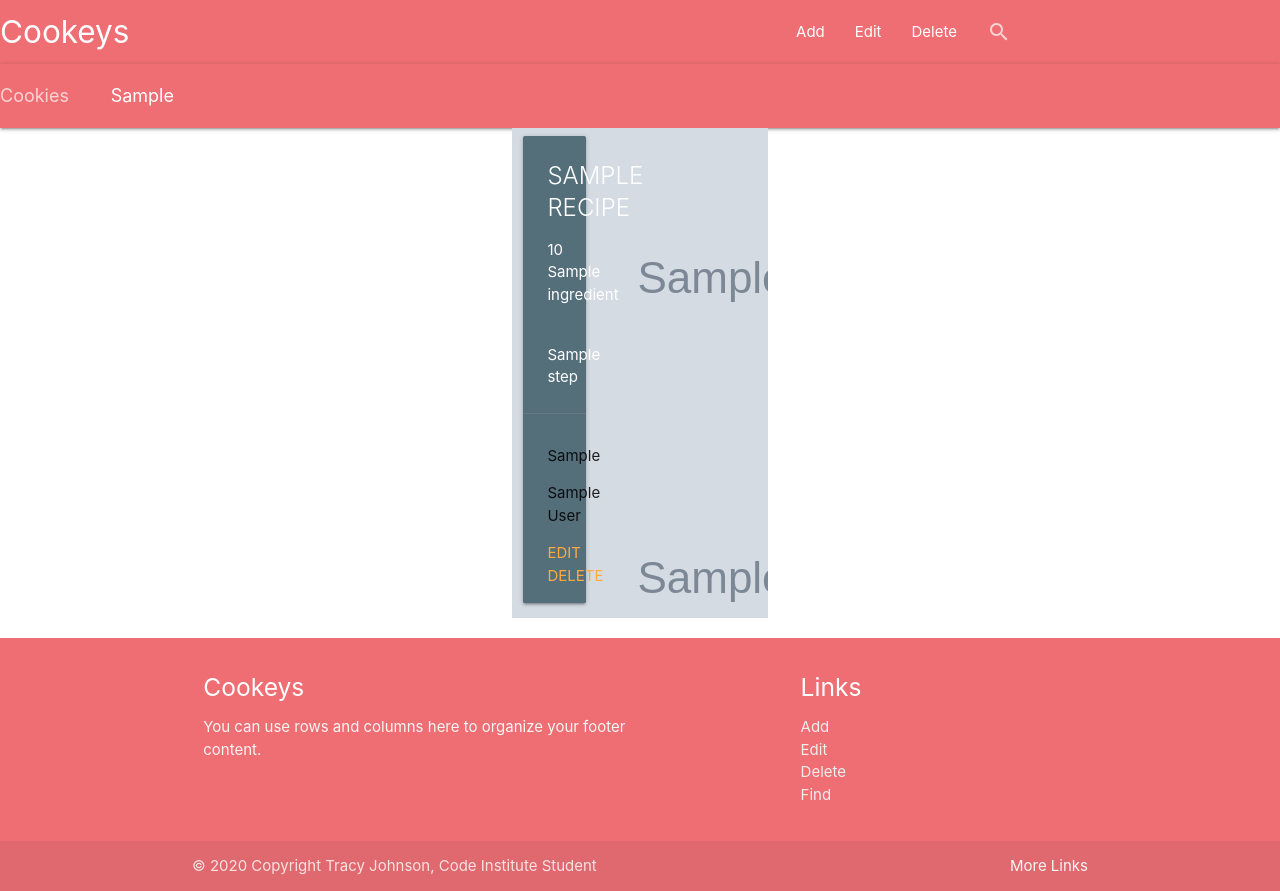
After one commit to tracyjohnson213/cookeys2, a Flask app: a page that uses templates/base.html in a window 1280 px wide. The commit adds this page. Run offline with Flask 2, Linux system fonts and the light colour scheme; grey boxes marked "Sample" are stand-in pictures; a database or web service that is not in the repository returns one stand-in record (values such as "Sample title"); some libraries are stand-ins or nearby versions.

Commit message:
link to show recipe and breadcrumb

```diff
--- a/run.py
+++ b/run.py
@@ -22,6 +22,17 @@ def get_recipes():
                            title='Recipes')
 
 
+@app.route('/get_cookie/<cookie_name>')
+def get_cookie(cookie_name):
+    """ render individual recipe """
+    the_cookie = mongo.db.recipes.find_one(
+                               {"cookie_name": cookie_name})
+    return render_template('cookie.html',
+                           recipe=mongo.db.recipes.find_one(
+                               {"cookie_name": cookie_name}),
+                           cookie=the_cookie)
+
+
 if __name__ == '__main__':
     app.run(
         host=os.getenv('IP', '0.0.0.0'),
--- a/static/assets/css/styles.css
+++ b/static/assets/css/styles.css
@@ -8,3 +8,8 @@ body {
   main {
     flex: 1 0 auto;
   }
+
+/* format card height on get_recipes*/
+.card.small {
+    width: 450px;
+}
--- a/templates/base.html
+++ b/templates/base.html
@@ -23,6 +23,11 @@
     <link
       rel="stylesheet"
       href="{{ url_for('static', filename='vendor/fontawesome-free-5.13.1-web/css/all.min.css') }}"
+    />
+    <!-- Cookeys css style-->
+    <link
+      rel="stylesheet"
+      href="{{ url_for('static', filename='assets/css/styles.css') }}"
     />
 </head>
 
--- /dev/null
+++ b/templates/cookie.html
@@ -0,0 +1,61 @@
+<!DOCTYPE html>
+{% extends 'base.html' %} {% block content %}
+
+<nav>
+	<div class="nav-wrapper">
+		<div class="col s12">
+			<a href="{{url_for('get_recipes')}}" class="breadcrumb">Cookies</a>
+			<a href="#!" class="breadcrumb">{{recipe.recipe_category}}</a>
+		</div>
+	</div>
+</nav>
+
+<div class="row cookie" style="background-image: url(../static/assets/images/{{recipe.image_source}});">
+	<div class="col s12 m4">
+		<div class="card blue-grey darken-1">
+			<div class="card-content white-text">
+				<span class="card-title">{{recipe.cookie_name.upper()}}</span>
+				{# combine qty and ingredient lists #}
+				{# TODO need to add line break after ingredient item #}
+				{# https://stackoverflow.com/questions/47761202/combine-two-lists-and-alternating-the-result-in-jinja #}
+				{%- set rows_combined = (recipe.qty, recipe.ingredients) -%}
+				{%- set lengths = [] %}
+
+				{%- for row in rows_combined -%}
+				{%- if lengths.append(row | length)-%}
+				{%- endif -%}
+				{%- endfor -%}
+
+				{%- set max_length = (lengths | sort)[-1] -%}
+				{%- set rows = [] -%}
+
+				{# Loops through a range of max_length #}
+				{%- for r in range(max_length) -%}
+				{# Loops through the tuple containing row_one and row_two #}
+				{%- for a in rows_combined -%}
+				{# checks if a[r] exists if based on current index, if so appends it rows #}
+				{%- if a[r] -%}
+				{%- if rows.append(a[r]) -%}
+				{%- endif -%}
+				{%- endif -%}
+				{%- endfor -%}
+				{%- endfor -%}
+
+				<ul>
+					<li>{{ rows | join(' ') }}</li>
+				</ul>
+				<br />
+        {# TODO need to format ordered list of steps #}
+				<p>{{ recipe.steps | join(' \n') }}</p>
+			</div>
+			<div class="card-action">
+				<p>{{recipe.recipe_category}}</p>
+				<p>{{recipe.recipe_author}}</p>
+                <a href="#">Edit</a>
+			<a href="#">Delete</a>
+			</div>
+		</div>
+	</div>
+</div>
+
+{% endblock %}
--- a/templates/recipes.html
+++ b/templates/recipes.html
@@ -3,7 +3,7 @@
 
 {% for recipe in recipes %}
 <div class="row">
-	<div class="col s12 m7">
+	<div class="col s12 m5">
 		<div class="card small">
 			<div class="card-image">
 				<img src="../static/assets/images/{{recipe.image_source}}" alt="Photo for {{recipe.cookie_name}}">
@@ -13,7 +13,7 @@
 				<p>{{recipe.summary}}</p>
 			</div>
 			<div class="card-action">
-				<a href="#">Click for recipe</a>
+				<a href="{{url_for('get_cookie', cookie_name=recipe.cookie_name)}}">Click for recipe</a>
 			</div>
 		</div>
 	</div>
```
